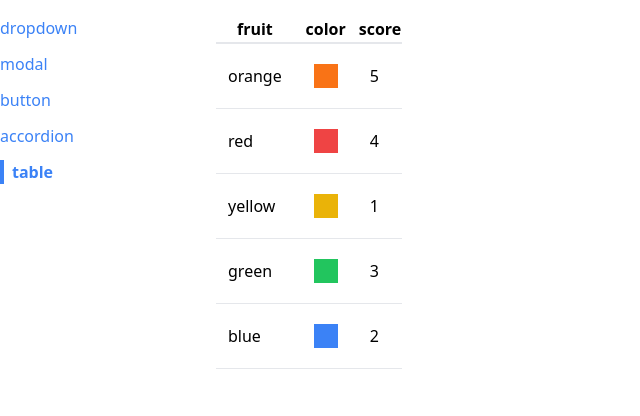
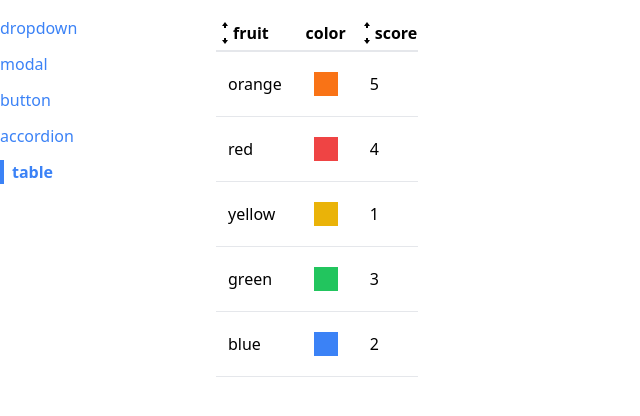
Before and after one commit to KenAtopos/react_practice, a React (Create React App) app in the folder comps/: page /table in a window 1280 px wide. Shown: the top 416 px of the page, without its empty margins (0-640 px from the left). Built offline with nearby package versions, Linux system fonts and the light colour scheme.

Commit message:
finish tabel design

```diff
--- /dev/null
+++ b/comps/src/components/SortableTable.js
@@ -0,0 +1,102 @@
+import { useState } from "react";
+import Table from "./Table";
+import { GoArrowSmallDown, GoArrowSmallUp } from "react-icons/go";
+
+function SortableTable(props) {
+  const [sortOrder, setSortOrder] = useState(null);
+  const [sortBy, setSortBy] = useState(null);
+  const { config, data } = props;
+
+  const handleClick = (label) => {
+    if (sortBy && label !== sortBy) {
+      setSortOrder("asc");
+      setSortBy(label);
+      return;
+    }
+
+    if (sortOrder === null) {
+      setSortOrder("asc");
+      setSortBy(label);
+    } else if (sortOrder === "asc") {
+      setSortOrder("desc");
+      setSortBy(label);
+    } else if (sortOrder === "desc") {
+      setSortOrder(null);
+      setSortBy(null);
+    }
+  };
+
+  const updatedConfig = config.map((column) => {
+    if (!column.sortValue) {
+      return column;
+    }
+
+    return {
+      ...column,
+      header: () => (
+        <th
+          className="cursor-pointer hover:bg-gray-100"
+          onClick={() => handleClick(column.label)}
+        >
+          <div className="flex items-center">
+            {getIcons(column.label, sortBy, sortOrder)}
+            {column.label}
+          </div>
+        </th>
+      ),
+    };
+  });
+
+  let sortedData = data;
+  if (sortBy && sortOrder) {
+    const { sortValue } = config.find((column) => column.label === sortBy);
+    sortedData = [...data].sort((a, b) => {
+      const valueA = sortValue(a);
+      const valueB = sortValue(b);
+
+      const reverseOrder = sortOrder === "asc" ? 1 : -1;
+
+      if (typeof valueA === "string") {
+        return valueA.localeCompare(valueB) * reverseOrder;
+      } else {
+        return (valueA - valueB) * reverseOrder;
+      }
+    });
+  }
+
+  return <Table {...props} data={sortedData} config={updatedConfig} />; // overwrite the previous one
+}
+
+function getIcons(label, sortBy, sortOrder) {
+  if (label !== sortBy) {
+    return (
+      <div>
+        <GoArrowSmallUp />
+        <GoArrowSmallDown />
+      </div>
+    );
+  }
+
+  if (sortOrder === null) {
+    return (
+      <div>
+        <GoArrowSmallUp />
+        <GoArrowSmallDown />
+      </div>
+    );
+  } else if (sortOrder === "asc") {
+    return (
+      <div>
+        <GoArrowSmallUp />
+      </div>
+    );
+  } else if (sortOrder === "desc") {
+    return (
+      <div>
+        <GoArrowSmallDown />
+      </div>
+    );
+  }
+}
+
+export default SortableTable;
--- a/comps/src/components/Table.js
+++ b/comps/src/components/Table.js
@@ -1,5 +1,11 @@
+import { Fragment } from "react";
+
 function Table({ data, config, keyFn }) {
   const renderedHeaders = config.map((column) => {
+    if (column.header) {
+      return <Fragment key={column.label}>{column.header()}</Fragment>;
+    }
+
     return <th key={column.label}>{column.label}</th>;
   });
 
--- a/comps/src/pages/TablePage.js
+++ b/comps/src/pages/TablePage.js
@@ -1,4 +1,4 @@
-import Table from "../components/Table";
+import SortableTable from "../components/SortableTable";
 
 function TablePage() {
   const data = [
@@ -10,19 +10,27 @@
   ];
 
   const config = [
-    { label: "fruit", render: (fruit) => fruit.name },
+    {
+      label: "fruit",
+      render: (fruit) => fruit.name,
+      sortValue: (fruit) => fruit.name,
+    },
     {
       label: "color",
       render: (fruit) => <div className={`p-3 m-2 ${fruit.color}`}></div>,
     },
-    { label: "score", render: (fruit) => fruit.score },
+    {
+      label: "score",
+      render: (fruit) => fruit.score,
+      sortValue: (fruit) => fruit.score,
+    },
   ];
 
   const keyFn = (fruit) => fruit.name;
 
   return (
     <div>
-      <Table data={data} config={config} keyFn={keyFn} />
+      <SortableTable data={data} config={config} keyFn={keyFn} />
     </div>
   );
 }
```
